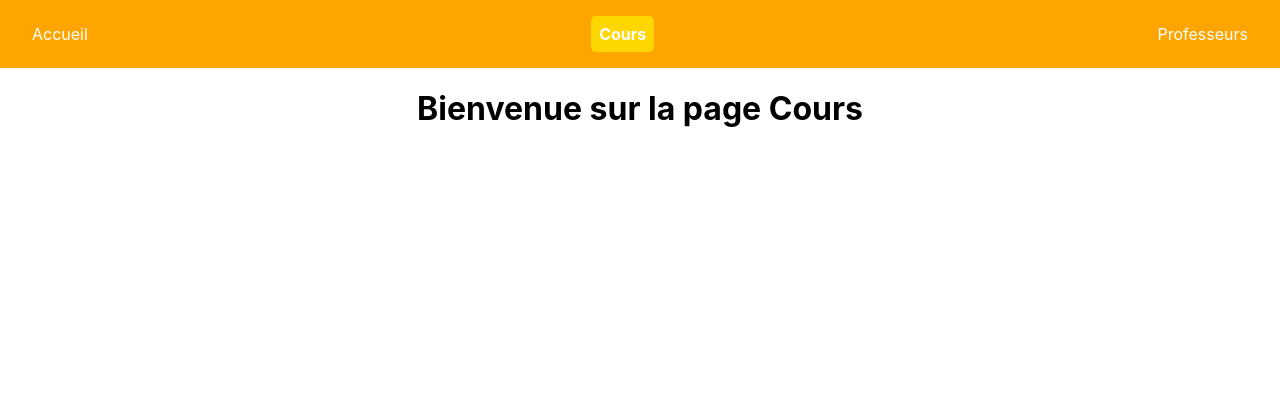
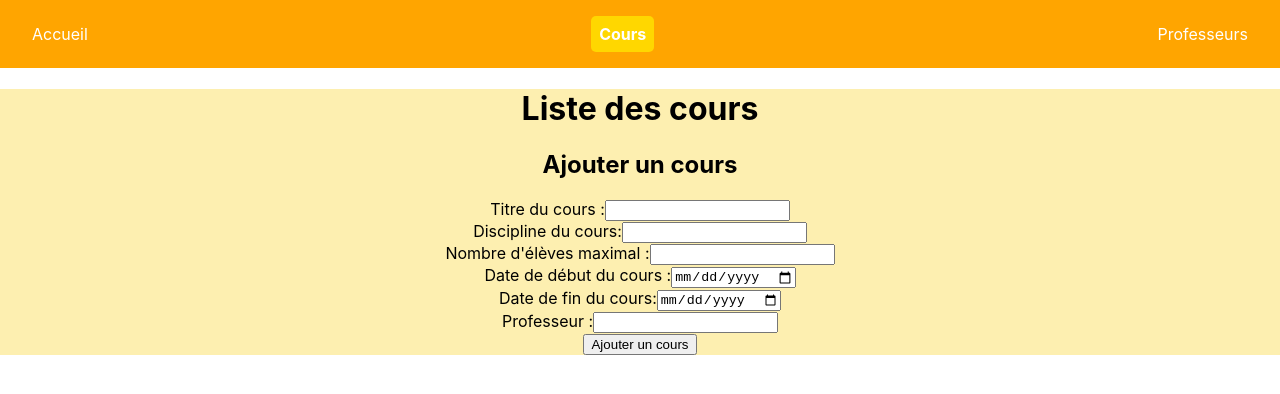
Before and after one commit to MouadMalhoud/Cegep-React, a React (Create React App) app: page /Cours in a window 1280 px wide. Shown: the top 394 px of the page. Built offline with nearby package versions, Linux system fonts and the light colour scheme.

Commit message:
FAIT: ajout de la page Cours (forms et affichage du cours ajouté

```diff
--- a/src/components/Cours.js
+++ b/src/components/Cours.js
@@ -1,10 +1,100 @@
 import React, { useState } from "react";
+
+
 const Cours = () => {
-    return (
-      <div>
-        <h1>Bienvenue sur la page Cours</h1>
-      </div>
-    );
+  const [cours, setCours] = useState([]);
+  const [professeurs, setProfesseurs] = useState([]);
+
+  const [nouveauCours, setNouveauCours] = useState({
+    titre: "",
+    discipline: "",
+    maxEleves: "",
+    dateDebut: "",
+    dateFin: "",
+    professeur: "",
+  });
+
+  const saisieHandler = (e) => {
+    setNouveauCours({ ...nouveauCours, [e.target.name]: e.target.value });
   };
 
+  const handleSubmit = (e) => {
+    e.preventDefault();
+
+    if (!professeurs.includes(nouveauCours.professeur)) {
+      setProfesseurs([...professeurs, nouveauCours.professeur]);
+    }
+
+    setCours([...cours, { ...nouveauCours, elevesInscrits: 0 }]);
+
+    setNouveauCours({
+      titre: "",
+      discipline: "",
+      maxEleves: "",
+      dateDebut: "",
+      dateFin: "",
+      professeur: "",
+    });
+  };
+
+  const dateDebut = new Date(nouveauCours.dateDebut);
+  const dateFin = new Date(nouveauCours.dateFin);
+  const debutSessionHiver = new Date(new Date().getFullYear(), 0, 1);
+  const finSessionHiver = new Date(new Date().getFullYear(), 5, 6);
+
+  if (dateDebut < debutSessionHiver || dateDebut > finSessionHiver || dateFin < debutSessionHiver  || dateFin > finSessionHiver) {
+    alert("ATTENTION. Les dates des cours doivent être le 23 janvier et le 6 juin pour la session acteulle.");
+    return;
+  }
+  return (
+    <div className="conteneur">
+      <h1 className="titre-cours">Liste des cours</h1>
+      <ul>
+        {cours.map((acc, index) => (
+          <li key={index}>{acc.titre} - {acc.professeur} - {acc.elevesInscrits} Élèves inscrits</li>
+        ))}
+      </ul>
+
+      <h2 className="txt-ajouter-cours">Ajouter un cours</h2>
+      <div className="lbl-cours">
+      <form onSubmit={handleSubmit}>
+        <label>
+          Titre du cours :
+          <input type="text" name="titre" value={nouveauCours.titre} onChange={saisieHandler} required />
+        </label>
+        <br />
+        <label>
+          Discipline du cours:
+          <input type="text" name="discipline" value={nouveauCours.discipline} onChange={saisieHandler} required />
+        </label>
+        <br />
+        <label>
+          Nombre d'élèves maximal :
+          <input type="number" name="maxEleves" value={nouveauCours.maxEleves} onChange={saisieHandler} required />
+        </label>
+        <br />
+        <label>
+          Date de début du cours :
+          <input type="date" name="dateDebut" value={nouveauCours.dateDebut} onChange={saisieHandler} required />
+        </label>
+        <br />
+        <label>
+          Date de fin du cours:
+          <input type="date" name="dateFin" value={nouveauCours.dateFin} onChange={saisieHandler} required />
+        </label>
+        <br />
+        <label>
+          Professeur :
+          <input type="text" name="professeur" value={nouveauCours.professeur} onChange={saisieHandler} required />
+        </label>
+        <br />
+        <button type="submit">Ajouter un cours</button>
+      </form>
+      </div>
+    </div>
+  );
+};
+
+
+
 export default Cours;
```
